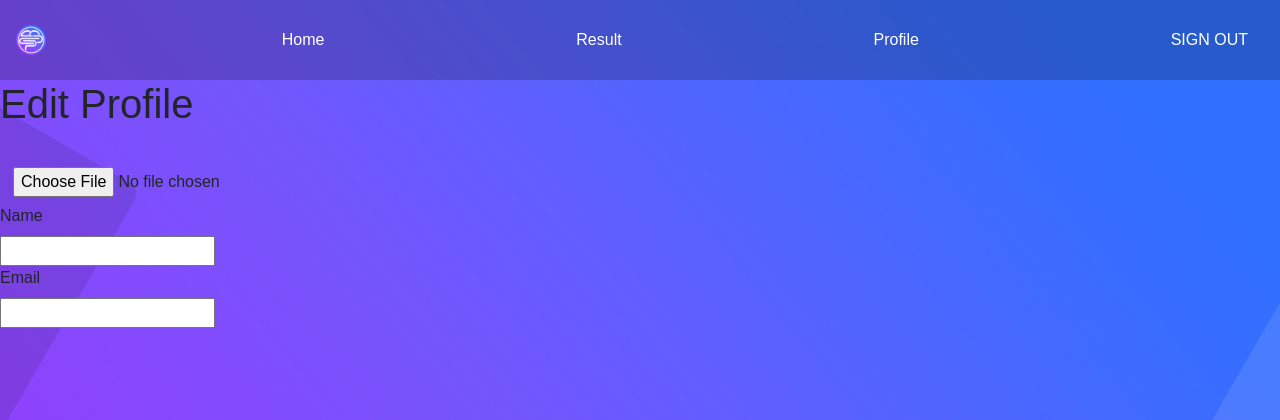
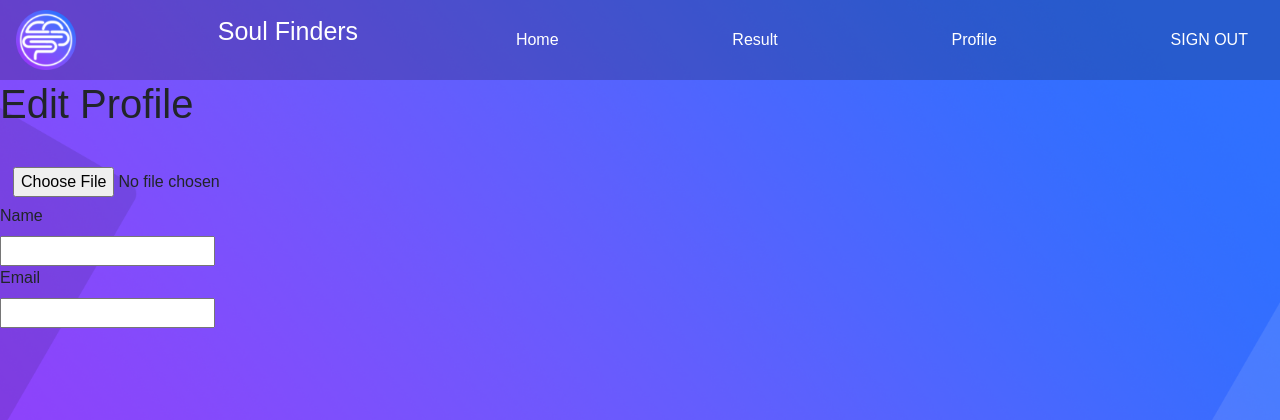
Before and after one commit to oimahawong/BrainBit_DatingApp, a Flask app: template templates/profile.html in a window 1280 px wide. Shown: the top 420 px of the page. Run offline with Flask 3, Linux system fonts and the light colour scheme; the template is opened without the code that fills it, so the values that code supplies are empty; parts of the project's set-up code (start-up, migrations or seed data) failed here and were passed over.

Commit message:
update nav bar

```diff
--- a/static/css/profile.css
+++ b/static/css/profile.css
@@ -23,7 +23,10 @@ body {
     padding: 20px 16px;
     text-decoration: none;
 }
-
+.navbar p {
+    color: #fff;
+    font-size: 25px;
+}
 .navbar a:hover {
 
 }
@@ -33,7 +36,7 @@ body {
 }
 .navbar img{
     float: left;
-    height: 30px;
+    height: 60px;
     padding: -30px;
 }
 .login-container a {
--- a/templates/profile.html
+++ b/templates/profile.html
@@ -13,6 +13,7 @@
 <body>
     <div class="navbar">
         <img src="../static/images/logo.png" alt = "companys logo">
+        <p>Soul Finders</p>
         <a href="#Home">Home</a>
         <a href="#Result">Result</a>
         <a href="#Profile">Profile</a>
@@ -29,6 +30,9 @@
                 <h1>Edit Profile</h1>
                 <form action="">
                     <!--Photo-->
+
+                        <span class="avatar"><i class="fas fa-user"></i></span>
+
                     <fieldset>
                         <div class="grid-35">
                             <label for="avatar"></label>
```
